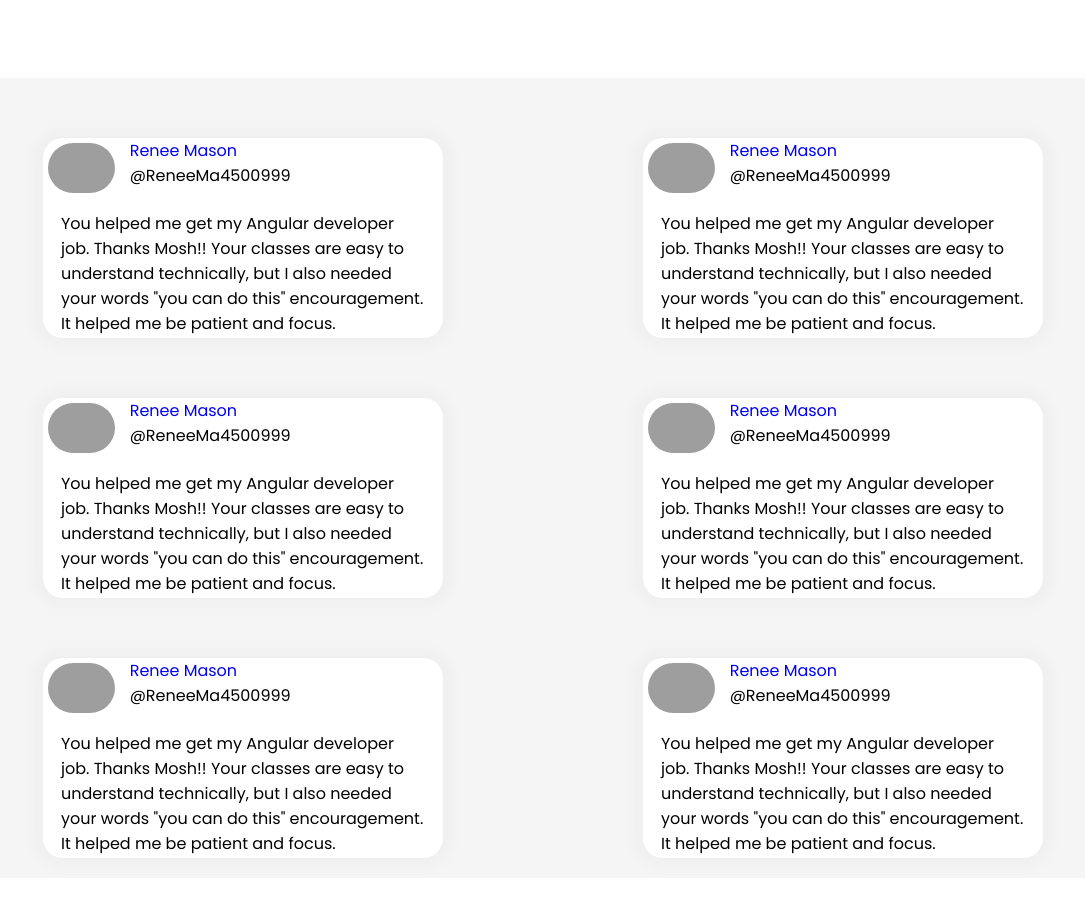
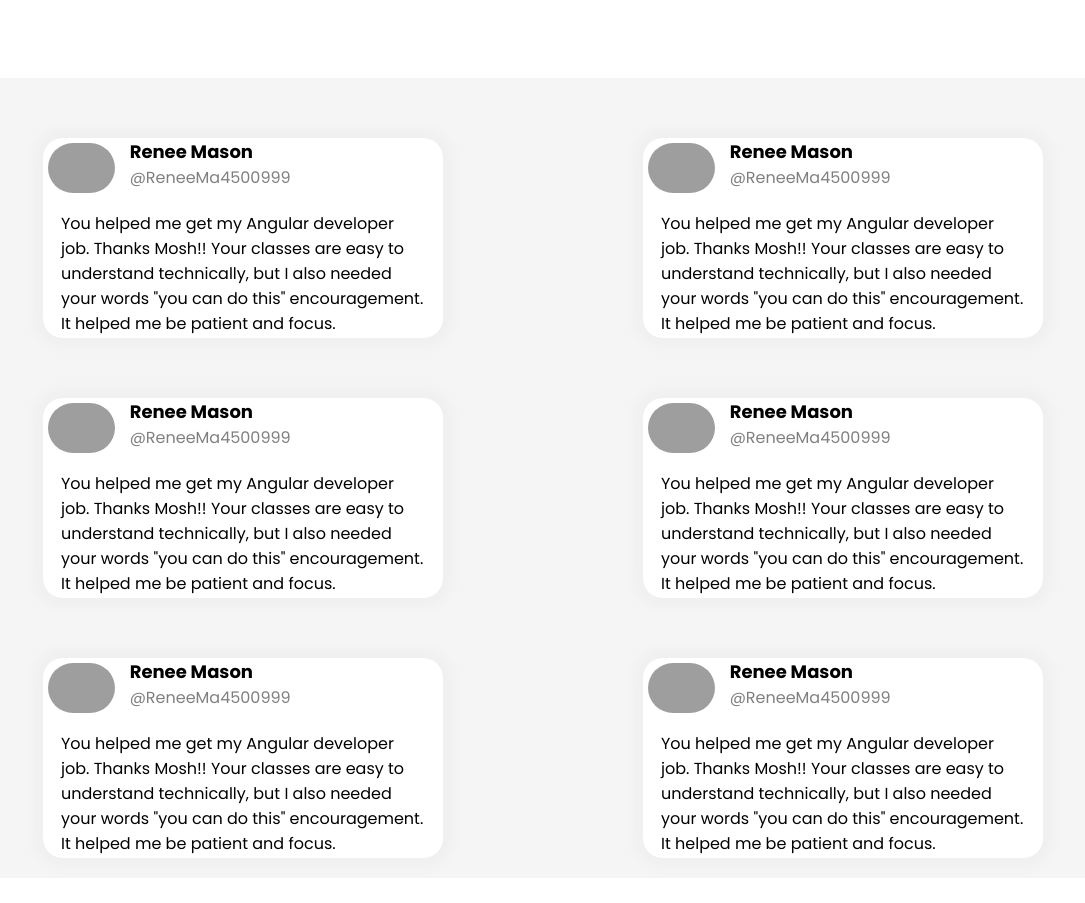
Before and after one commit to yassinbagane2/codemosh, a plain HTML site: page index.html in a window 1280 px wide. Shown: the part 2020-2923 px from the top of the page, without its empty margins (117-1202 px from the left). Drawn offline with Linux system fonts and the light colour scheme; grey boxes are pictures that could not be loaded.

Commit message:
new changes

```diff
--- a/index.html
+++ b/index.html
@@ -52,7 +52,7 @@
                 <header>
                     <img src="https://codewithmosh-assets.netlify.app/renee.6901bd90.jpeg">
                     <div class="user__info">
-                        <div><a href="#">Renee Mason</a></div><div>@ReneeMa4500999</div>
+                        <div><a href="#">Renee Mason</a></div><div class="tag">@ReneeMa4500999</div>
                     </div>
                 </header>
                 <p>
@@ -63,7 +63,7 @@
                 <header>
                     <img src="https://codewithmosh-assets.netlify.app/renee.6901bd90.jpeg">
                     <div class="user__info">
-                        <div><a href="#">Renee Mason</a></div><div>@ReneeMa4500999</div>
+                        <div><a href="#">Renee Mason</a></div><div class="tag">@ReneeMa4500999</div>
                     </div>
                 </header>
                 <p>
@@ -74,7 +74,7 @@
                 <header>
                     <img src="https://codewithmosh-assets.netlify.app/renee.6901bd90.jpeg">
                     <div class="user__info">
-                        <div><a href="#">Renee Mason</a></div><div>@ReneeMa4500999</div>
+                        <div><a href="#">Renee Mason</a></div><div class="tag">@ReneeMa4500999</div>
                     </div>
                 </header>
                 <p>
@@ -85,7 +85,7 @@
                 <header>
                     <img src="https://codewithmosh-assets.netlify.app/renee.6901bd90.jpeg">
                     <div class="user__info">
-                        <div><a href="#">Renee Mason</a></div><div>@ReneeMa4500999</div>
+                        <div><a href="#">Renee Mason</a></div><div class="tag">@ReneeMa4500999</div>
                     </div>
                 </header>
                 <p>
@@ -96,7 +96,7 @@
                 <header>
                     <img src="https://codewithmosh-assets.netlify.app/renee.6901bd90.jpeg">
                     <div class="user__info">
-                        <div><a href="#">Renee Mason</a></div><div>@ReneeMa4500999</div>
+                        <div><a href="#">Renee Mason</a></div><div class="tag">@ReneeMa4500999</div>
                     </div>
                 </header>
                 <p>
@@ -107,7 +107,7 @@
                 <header>
                     <img src="https://codewithmosh-assets.netlify.app/renee.6901bd90.jpeg">
                     <div class="user__info">
-                        <div><a href="#">Renee Mason</a></div><div>@ReneeMa4500999</div>
+                        <div><a href="#">Renee Mason</a></div><div class="tag">@ReneeMa4500999</div>
                     </div>
                 </header>
                 <p>
--- a/styles.css
+++ b/styles.css
@@ -217,6 +217,14 @@ nav{
     display: flex;
     flex-direction: column;
 }
+.user__info a{
+    color: black;
+    font-size: 18px;
+    font-weight: 600;
+}
+.user__info .tag{
+    color: rgba(0, 0, 0,0.5);
+}
 .tweet p{
     padding: 18px;
 }
@@ -296,11 +304,3 @@ nav{
 .products a{
     color: #CB46D3;
 }
-.scroll{
-    border: none;
-    background-color: #e23d76;
-    border-radius: 50px;
-    width: 50px;
-    height: 50px;
-    margin-right: 90%;
-}
```
